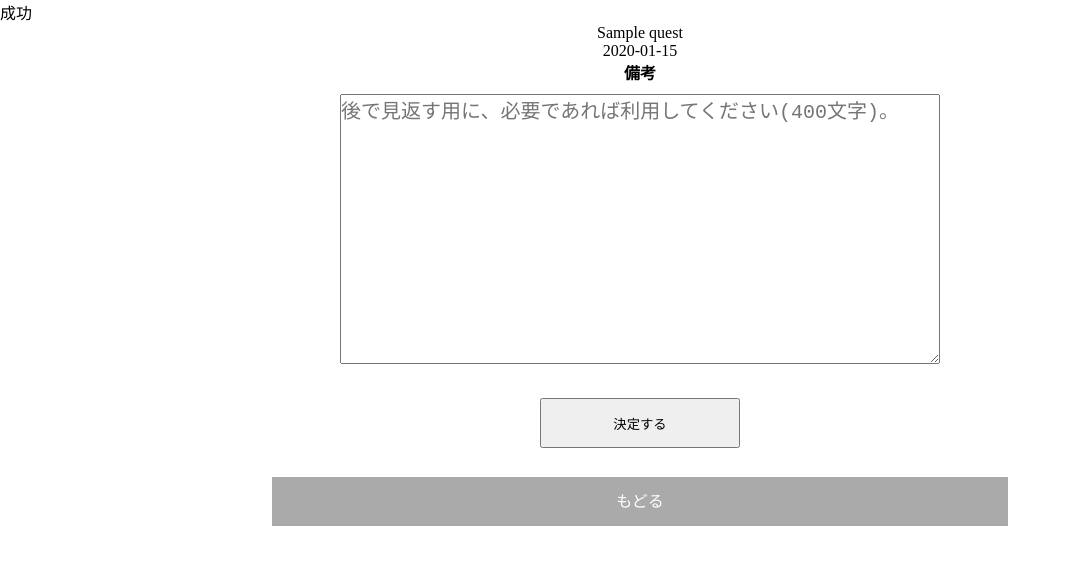
After one commit to Satota2048/quest_app, a Rails app: page /quests/1/successes/new in a window 1280 px wide. The commit adds this page. Shown: the top 565 px of the page, without its empty margins (0-1070 px from the left). Run offline with Rails 7, Linux system fonts and the light colour scheme; a user stored in the database is signed in; tables that the repository leaves empty hold one stand-in row (values such as "Sample post"); style sheets or scripts are compiled from the project's sources.

Commit message:
寝る前セーブ２

```diff
--- /dev/null
+++ b/app/assets/stylesheets/faileds/new.scss
@@ -0,0 +1,33 @@
+.failed-data {
+  text-align: center;
+}
+
+.failed-field {
+  text-align: center;
+  padding: 0 150px;
+}
+
+.reason-text {
+  min-width: 600px;
+  min-height: 270px;
+  font-size: 20px;
+}
+
+.failed-box {
+  min-width: 150px;
+  display: block;
+  margin-right: auto;
+  margin-left: auto;
+  margin-top: 30px;
+  margin-bottom: 30px;
+}
+
+.failed-btn {
+  display: block;
+  margin-top: 30px;
+  height: 50px;
+  width: 200px;
+  margin-left: auto;
+  margin-right: auto;
+  margin-bottom: 40px;
+}
--- /dev/null
+++ b/app/assets/stylesheets/successes/new.scss
@@ -0,0 +1,3 @@
+.success-form {
+  text-align: center;
+}
--- a/app/controllers/successes_controller.rb
+++ b/app/controllers/successes_controller.rb
@@ -1,9 +1,12 @@
 class SuccessesController < ApplicationController
   before_action :authenticate_user!
-  before_action :set_params, only: [:index]
-  before_action :success_params, only: [:index]
+  before_action :set_params, only: [:index,:new]
+  before_action :success_params, only: [:index,:new]
 
   def index
+  end
+
+  def new
   end
 
   def create
--- a/app/models/failed.rb
+++ b/app/models/failed.rb
@@ -1,3 +1,4 @@
 class Failed < ApplicationRecord
-
+  extend ActiveHash::Associations::ActiveRecordExtensions
+  belongs_to :failed_reason
 end
--- a/app/views/faileds/index.html.erb
+++ /dev/null
@@ -1,3 +0,0 @@
-失敗
-<div><%= @quest.title%></div>
-<div><%= @quest.limit%></div>
--- a/app/views/successes/index.html.erb
+++ /dev/null
@@ -1,3 +0,0 @@
-成功
-<div><%= @quest.title%></div>
-<div><%= @quest.limit%></div>
--- /dev/null
+++ b/app/views/successes/new.html.erb
@@ -0,0 +1,14 @@
+成功
+<div class="success-form">
+  <div><%= @quest.title%></div>
+  <div><%= @quest.limit%></div>
+
+  <%= form_with  model: @failed,url: quest_faileds_path, local: true do |f| %>
+    <div class="failed-field">
+      <div class="weight-bold-text">備考</div>
+      <%= f.text_area :reason, class:"reason-text", id:"reasons-name", placeholder:"後で見返す用に、必要であれば利用してください(400文字)。",maxlength:"400" %>
+      <%= f.submit "決定する" , class:"failed-btn" %>
+      <%= link_to 'もどる', '/', class: "back-btn"%>
+    </div>
+  <% end %>
+</div>
--- a/config/routes.rb
+++ b/config/routes.rb
@@ -6,7 +6,7 @@ Rails.application.routes.draw do
       get 'yet_list'
       get 'doing_list'
     end
-    resources :successes, only: [:index,:create]
-    resources :faileds,  only: [:index,:create]
+    resources :successes, only: [:index,:new,:create]
+    resources :faileds,  only: [:index,:new,:create]
   end
 end
--- a/db/migrate/20210509165453_create_successes.rb
+++ b/db/migrate/20210509165453_create_successes.rb
@@ -2,7 +2,7 @@ class CreateSuccesses < ActiveRecord::Migration[6.0]
   def change
     create_table :successes do |t|
       t.references   :user,                null: false,   foreign_key: true
-      t.references   :quest,               null: false,  foreign_key: true
+      t.references   :quest,               null: false,   foreign_key: true
       t.text         :reason,              null: true
       t.timestamps
     end
--- a/db/migrate/20210509165507_create_faileds.rb
+++ b/db/migrate/20210509165507_create_faileds.rb
@@ -3,6 +3,7 @@ class CreateFaileds < ActiveRecord::Migration[6.0]
     create_table :faileds do |t|
       t.references   :user,                null: false,   foreign_key: true
       t.references   :quest,               null: false,  foreign_key: true
+      t.integer      :failed_reason_id,    null: false
       t.text         :reason,              null: true
       t.timestamps
     end
```
Also changed, not shown: app/controllers/faileds_controller.rb (+5 -2 lines), app/models/failed_reason.rb (added, +17 -0 lines), app/views/faileds/new.html.erb (added, +18 -0 lines), app/views/quests/show.html.erb (+6 -4 lines), db/schema.rb.
